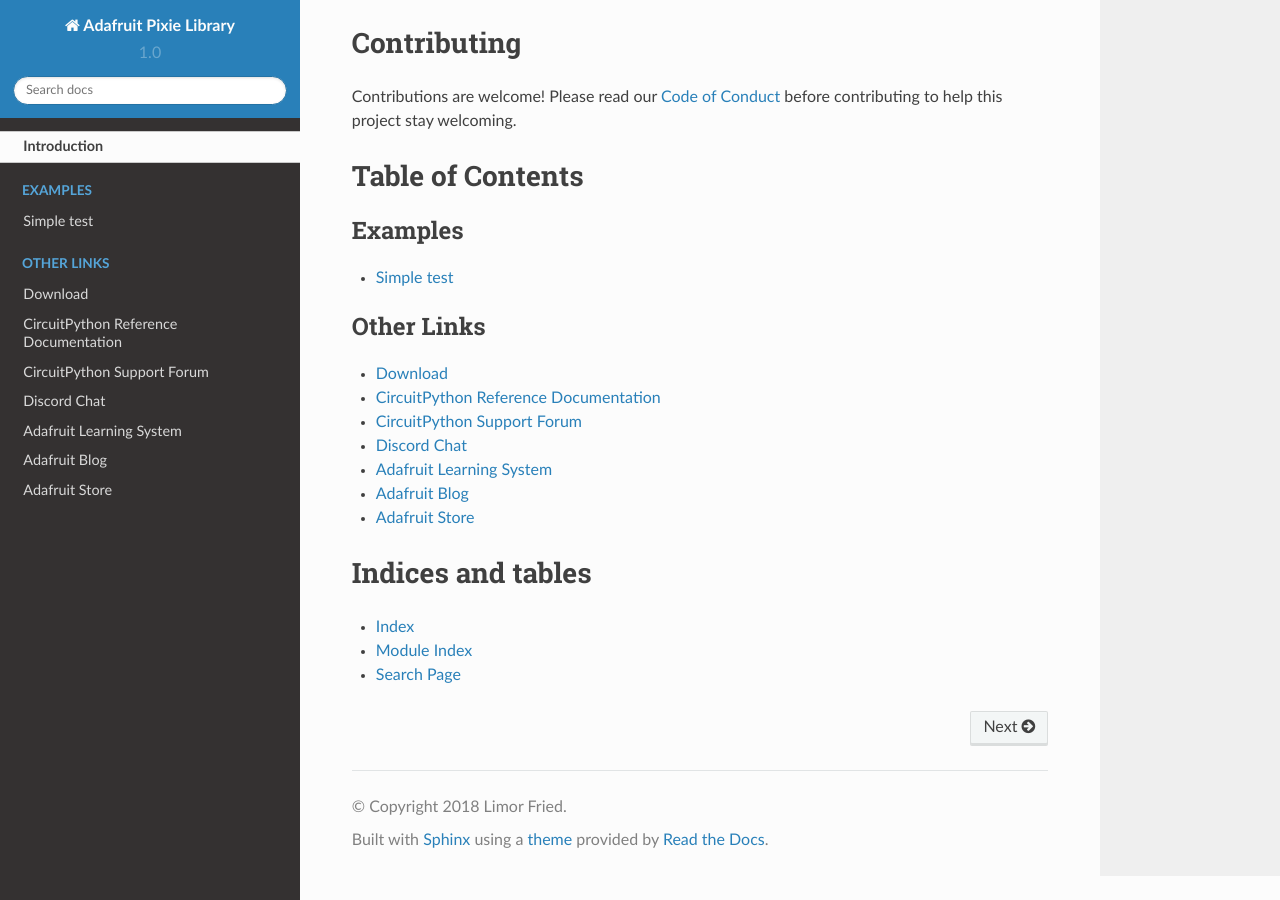
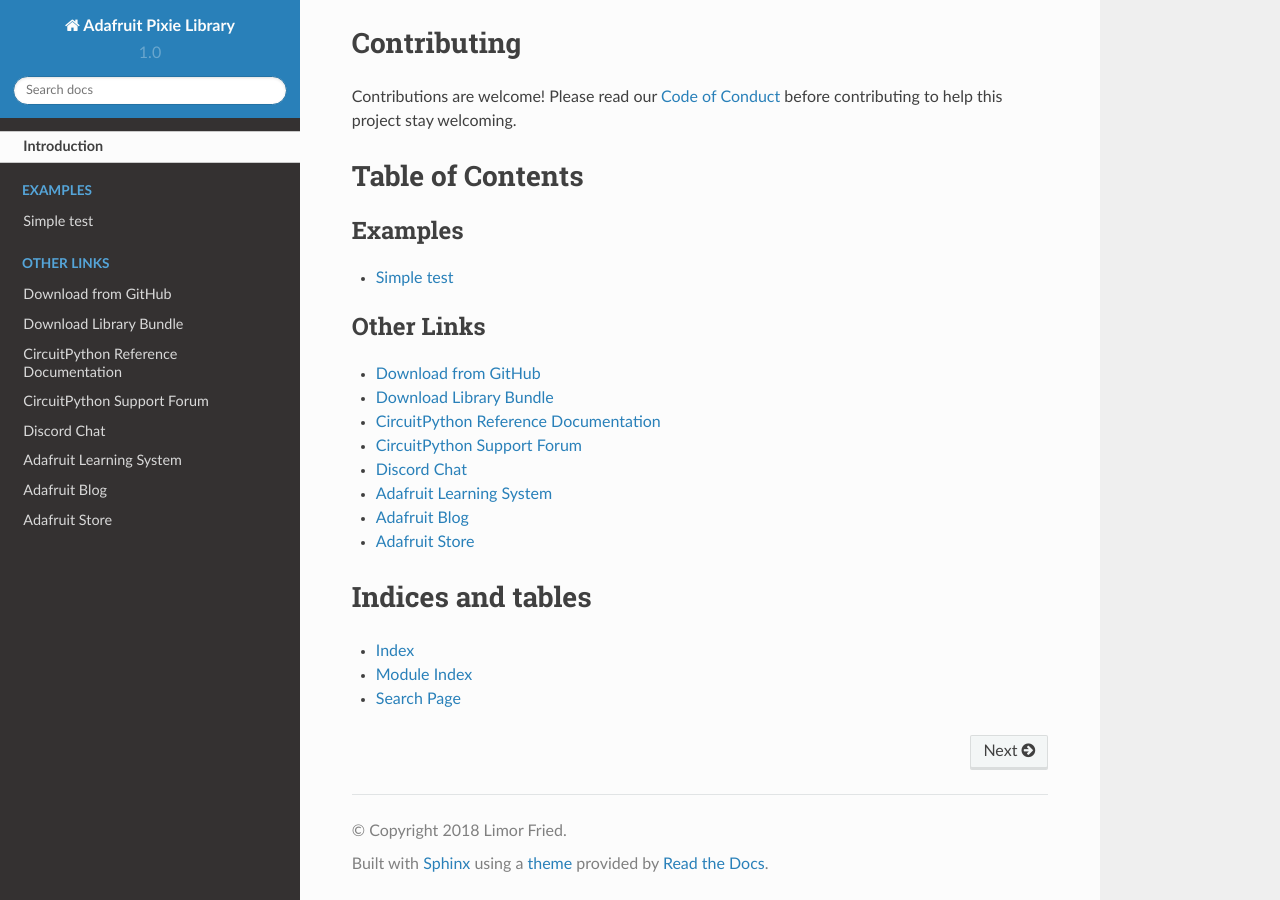
Before and after one commit to adafruit/Adafruit_CircuitPython_Pixie, a Sphinx documentation site: the page built from docs/index.rst, in a window 1280 px wide and 900 px high, scrolled down 1442 px. Built offline with Sphinx 7.4.7 and the Read the Docs theme 2.0.0, drawn with Linux system fonts in a browser that asks for light colours.

Commit message:
Added cp.org link to index.rst

```diff
--- a/docs/index.rst
+++ b/docs/index.rst
@@ -32,7 +32,8 @@
 .. toctree::
     :caption: Other Links
 
-    Download <https://github.com/adafruit/Adafruit_CircuitPython_pixie/releases/latest>
+    Download from GitHub <https://github.com/adafruit/Adafruit_CircuitPython_pixie/releases/latest>
+    Download Library Bundle <https://circuitpython.org/libraries>
     CircuitPython Reference Documentation <https://docs.circuitpython.org>
     CircuitPython Support Forum <https://forums.adafruit.com/viewforum.php?f=60>
     Discord Chat <https://adafru.it/discord>
```
